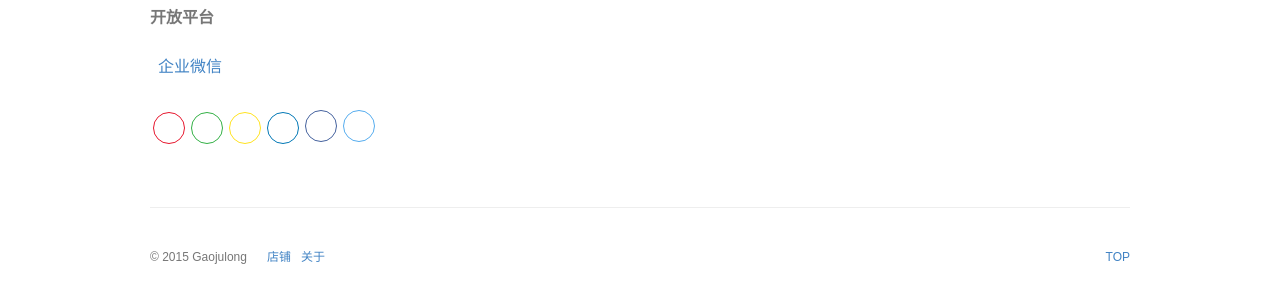
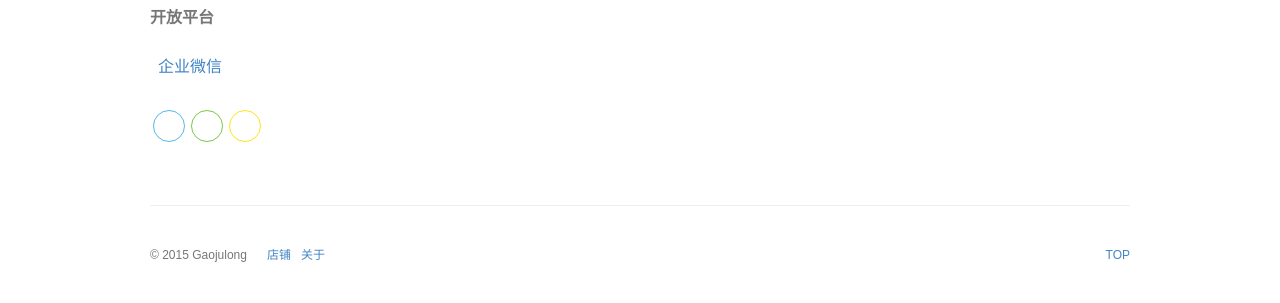
Before and after one commit to gaojulong/gaojulong.github.io, a Jekyll site: the page built from pages/wiki.md, in a window 1280 px wide. Shown: the part 2104-2407 px from the top of the page. Built offline with Jekyll 4.4.1, drawn with Linux system fonts in a browser that asks for light colours; some web fonts are replaced; a style sheet for code colours, icons or effects is not loaded.

Commit message:
Update _config.yml

```diff
--- a/_config.yml
+++ b/_config.yml
@@ -21,7 +21,7 @@ components:
     # weibo,qq,wechat,douban,qzone,linkedin,facebook,twitter
     share:
         enabled: true
-        hide-platforms: qq,wechat
+        hide-platforms: weibo,douban,linkedin,facebook,twitter
     # 不蒜子访问统计
     busuanzi:
         enabled: false
```
